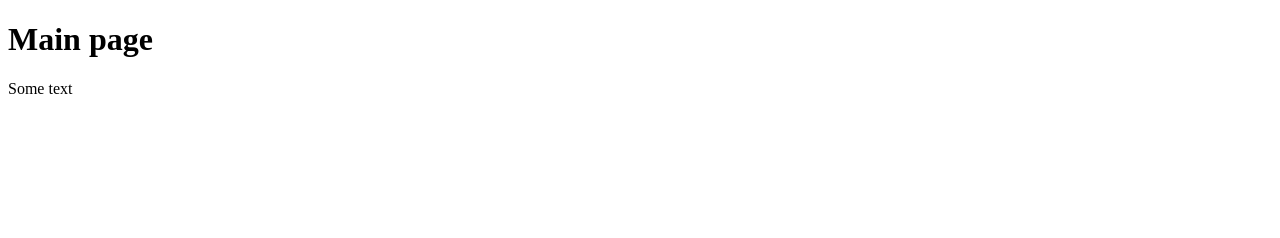
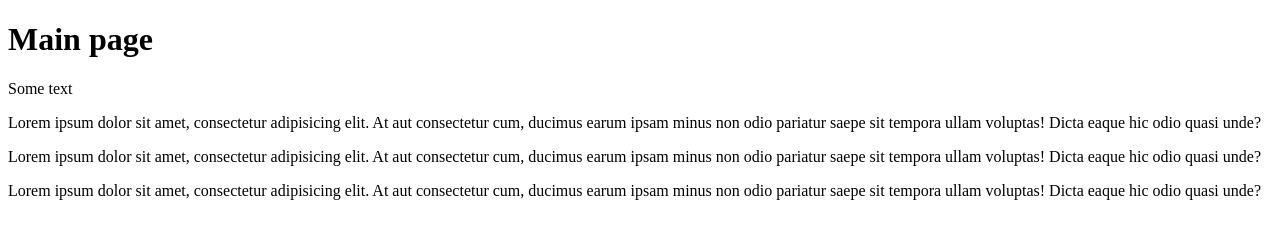
Before and after one commit to Rukosmotrov/RRPS01, a plain HTML site: page index.html in a window 1280 px wide. Drawn offline with Linux system fonts and the light colour scheme.

Commit message:
Added few p tags

```diff
--- a/index.html
+++ b/index.html
@@ -7,5 +7,23 @@
 <body>
 <h1>Main page</h1>
 <p>Some text</p>
+<p>
+    <span>Lorem ipsum dolor sit amet, consectetur adipisicing elit.
+    At aut consectetur cum, ducimus earum ipsam minus non odio pariatur saepe sit
+    tempora ullam voluptas! Dicta eaque hic odio quasi unde?
+    </span>
+</p>
+<p>
+    <span>Lorem ipsum dolor sit amet, consectetur adipisicing elit.
+    At aut consectetur cum, ducimus earum ipsam minus non odio pariatur saepe sit
+    tempora ullam voluptas! Dicta eaque hic odio quasi unde?
+    </span>
+</p>
+<p>
+    <span>Lorem ipsum dolor sit amet, consectetur adipisicing elit.
+    At aut consectetur cum, ducimus earum ipsam minus non odio pariatur saepe sit
+    tempora ullam voluptas! Dicta eaque hic odio quasi unde?
+    </span>
+</p>
 </body>
 </html>
```
